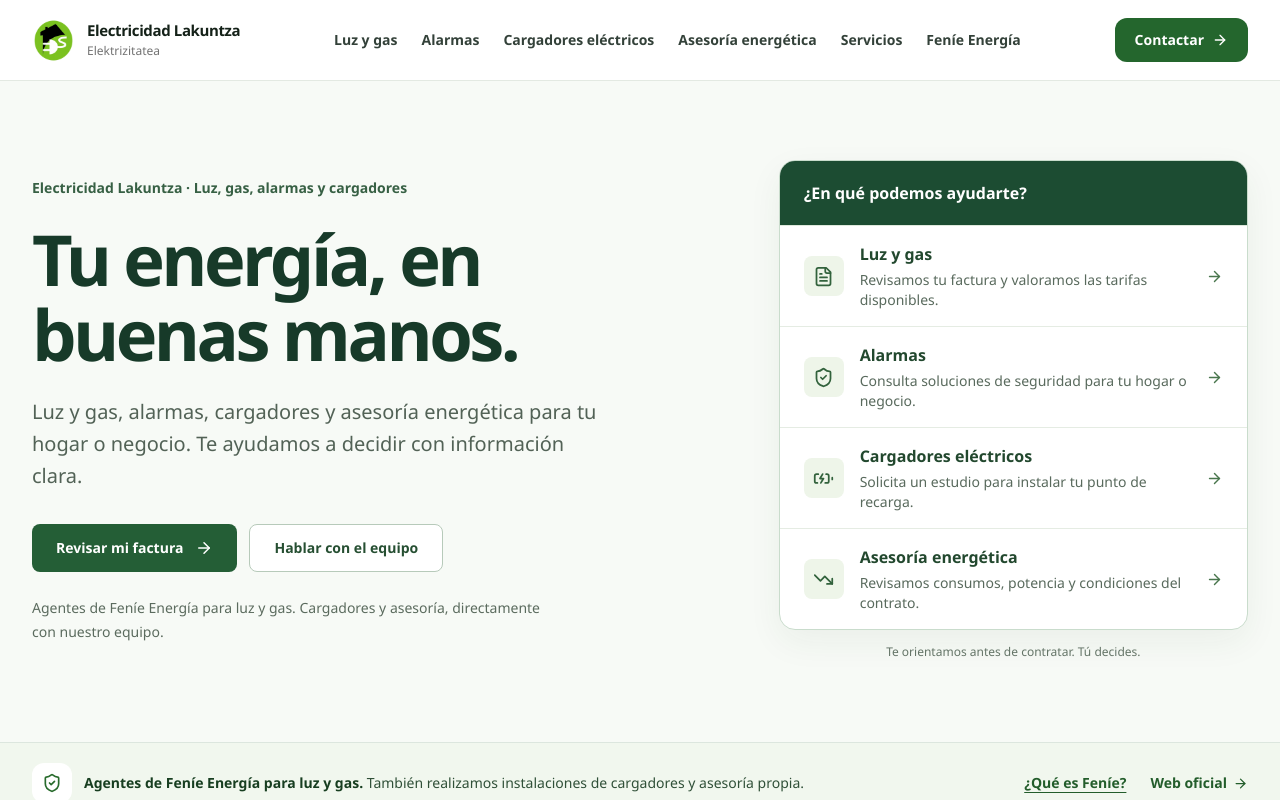
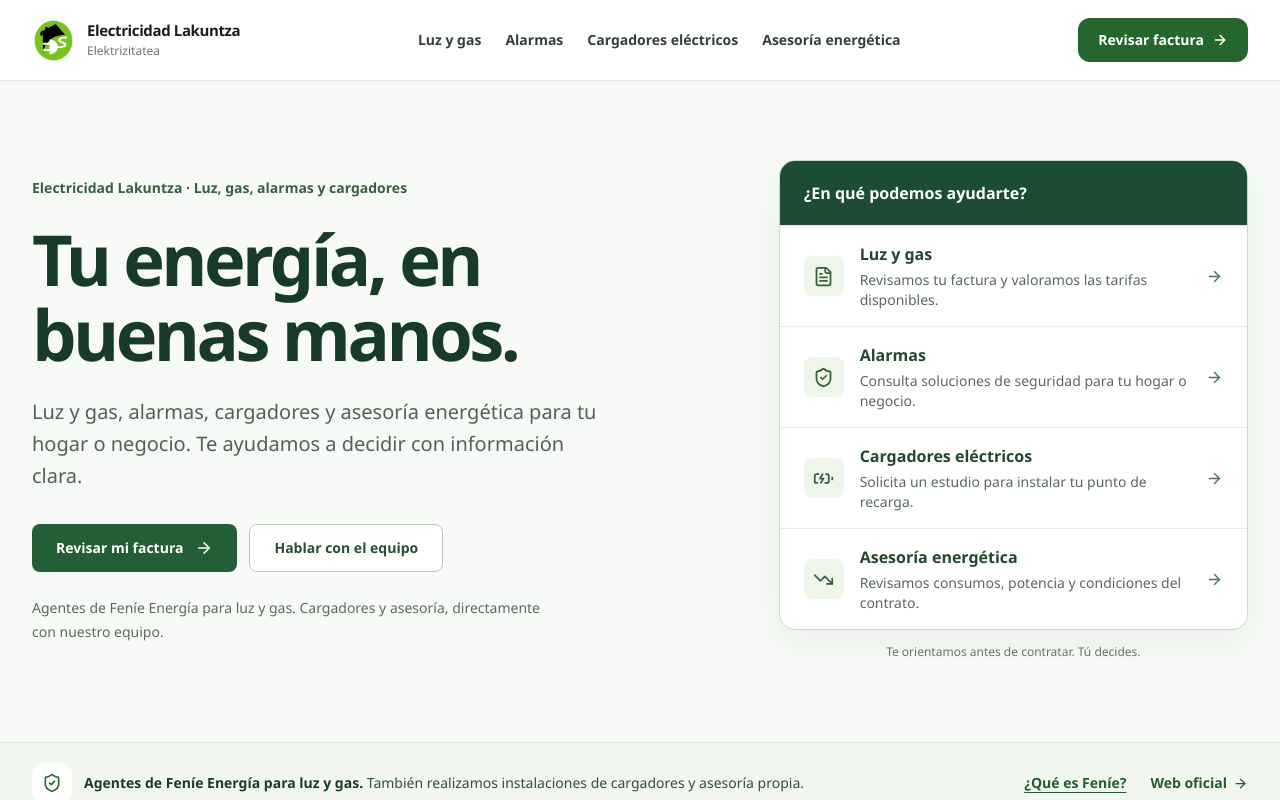
Before and after one commit to Gorkaa96/electricidad-lakuntza-web, a Next.js app: page / in a window 1280 px wide. Shown: the top 800 px of the page. Built offline with nearby package versions, Linux system fonts and the light colour scheme.

Commit message:
ux(web): simplify header to four services and one clear primary action

```diff
--- a/components/Header.jsx
+++ b/components/Header.jsx
@@ -9,8 +9,6 @@ const navigation = [
   ['Alarmas', '/alarmas-movistar-prosegur'],
   ['Cargadores eléctricos', '/cargadores-electricos'],
   ['Asesoría energética', '/asesoria-energetica'],
-  ['Servicios', '/servicios'],
-  ['Feníe Energía', '/#fenie'],
 ];
 
 export default function Header() {
@@ -31,8 +29,8 @@ export default function Header() {
           ))}
         </nav>
         <div className="hidden lg:flex">
-          <a href="/#contacto" className="inline-flex min-h-11 items-center justify-center gap-2 rounded-xl bg-[#24662D] px-5 py-3 text-sm font-semibold text-white transition-colors hover:bg-[#194D20]">
-            Contactar <ArrowRight size={16} aria-hidden="true"/>
+          <a href="/revision-factura-luz-gas" className="inline-flex min-h-11 items-center justify-center gap-2 rounded-xl bg-[#24662D] px-5 py-3 text-sm font-semibold text-white transition-colors hover:bg-[#194D20]">
+            Revisar factura <ArrowRight size={16} aria-hidden="true"/>
           </a>
         </div>
         <button ref={menuButton} type="button" onClick={() => setOpen((value) => !value)} aria-expanded={open} aria-controls="public-nav-mobile" aria-label={open ? 'Cerrar menú' : 'Abrir menú'} className="inline-flex h-12 w-12 items-center justify-center rounded-xl border border-[#D6DED4] text-[#152017] lg:hidden">
```
